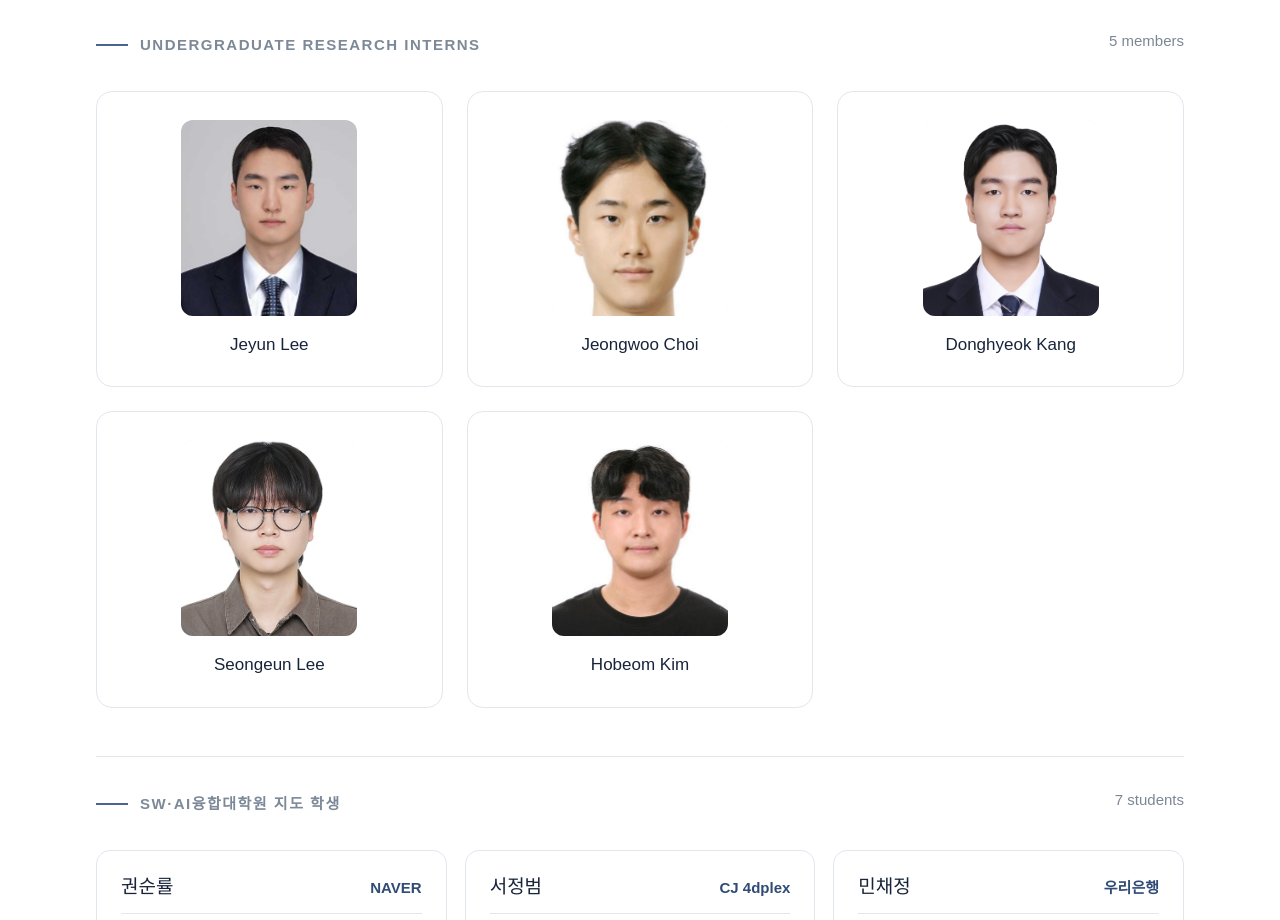
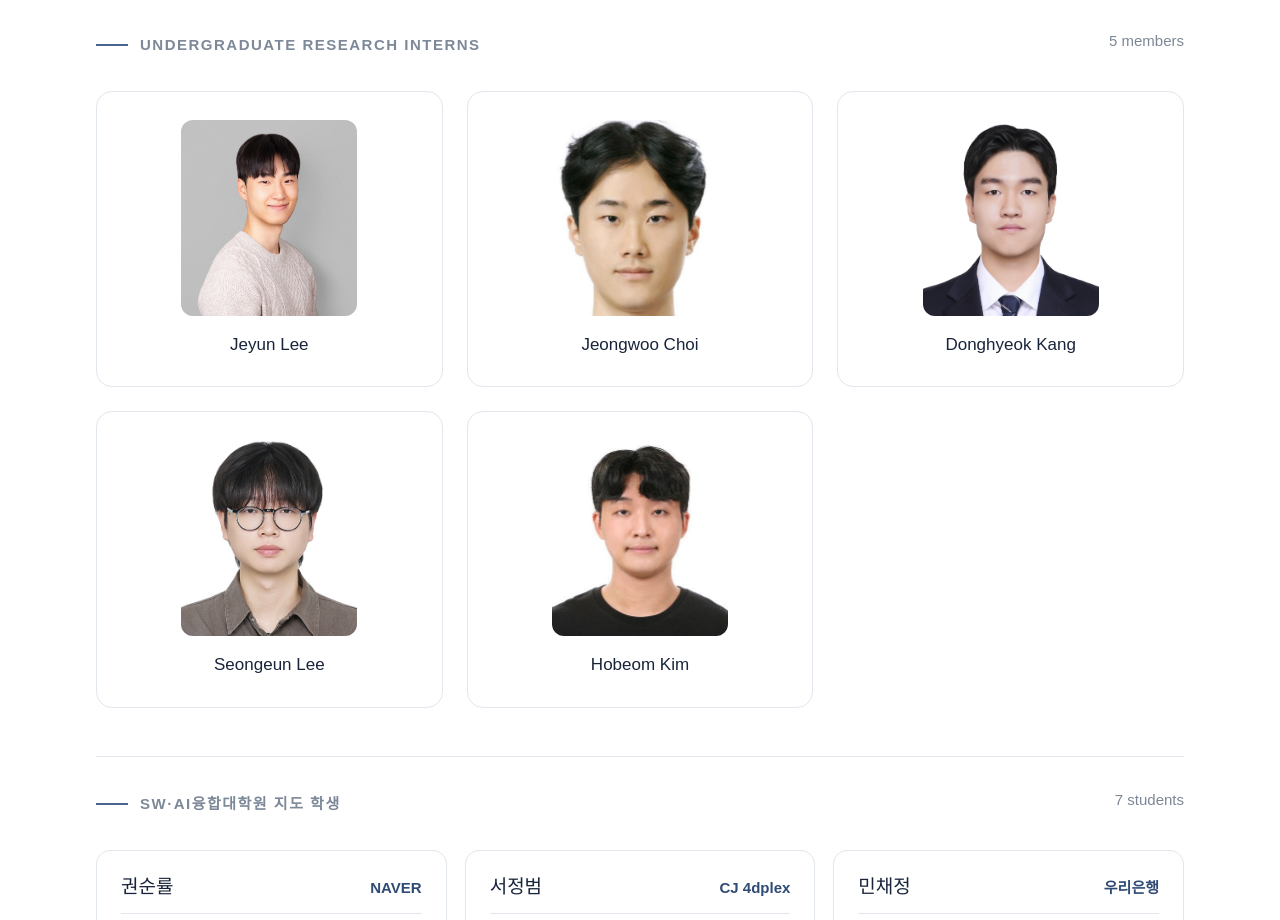
Before and after one commit to idealab-ku/idealab-website, a Next.js app: page /people in a window 1280 px wide. Shown: the part 1520-2440 px from the top of the page. Built offline with nearby package versions, Linux system fonts and the light colour scheme.

Commit message:
Update Jeyun Lee profile photo

```diff
--- a/app/content/people.ts
+++ b/app/content/people.ts
@@ -21,7 +21,7 @@ export const people: Person[] = [
   { id: "dojun-hwang", name: "Dojun Hwang", group: "student", status: "current", order: 3, role: "Graduate Student", degree: "B.S.–M.S.", email: "dojun2006@korea.ac.kr", website: "https://repo2x.com", image: "/media/people/dojun.jpg" },
   { id: "yoonseo-kim", name: "Yoonseo Kim", group: "student", status: "current", order: 4, role: "Graduate Student", degree: "B.S.–M.S.", email: "seo3167@korea.ac.kr", website: "https://hiyseo.com", image: "/media/people/yoonseo.jpg" },
   { id: "youngjune-lee", name: "Youngjune Lee", group: "student", status: "current", order: 5, role: "Graduate Student", degree: "Ph.D.", email: "yjlee511@gmail.com", website: "https://dudwns511.github.io/", image: "/media/people/youngjune.jpg" },
-  { id: "jeyun-lee", name: "Jeyun Lee", group: "undergraduate-intern", status: "current", order: 1, role: "Undergraduate Research Intern", image: "/media/people/jeyun.jpg" },
+  { id: "jeyun-lee", name: "Jeyun Lee", group: "undergraduate-intern", status: "current", order: 1, role: "Undergraduate Research Intern", image: "/media/people/jeyun-lee.jpg" },
   { id: "jeongwoo-choi", name: "Jeongwoo Choi", group: "undergraduate-intern", status: "current", order: 2, role: "Undergraduate Research Intern", image: "/media/people/jeongwoo.jpg" },
   { id: "donghyeok-kang", name: "Donghyeok Kang", group: "undergraduate-intern", status: "current", order: 3, role: "Undergraduate Research Intern", image: "/media/people/donghyeok.png" },
   { id: "seongeun-lee", name: "Seongeun Lee", group: "undergraduate-intern", status: "current", order: 4, role: "Undergraduate Research Intern", image: "/media/people/seongeun.jpg" },
```
Also changed, not shown: public/media/people/jeyun-lee.jpg (added), public/media/people/jeyun.jpg (deleted).
